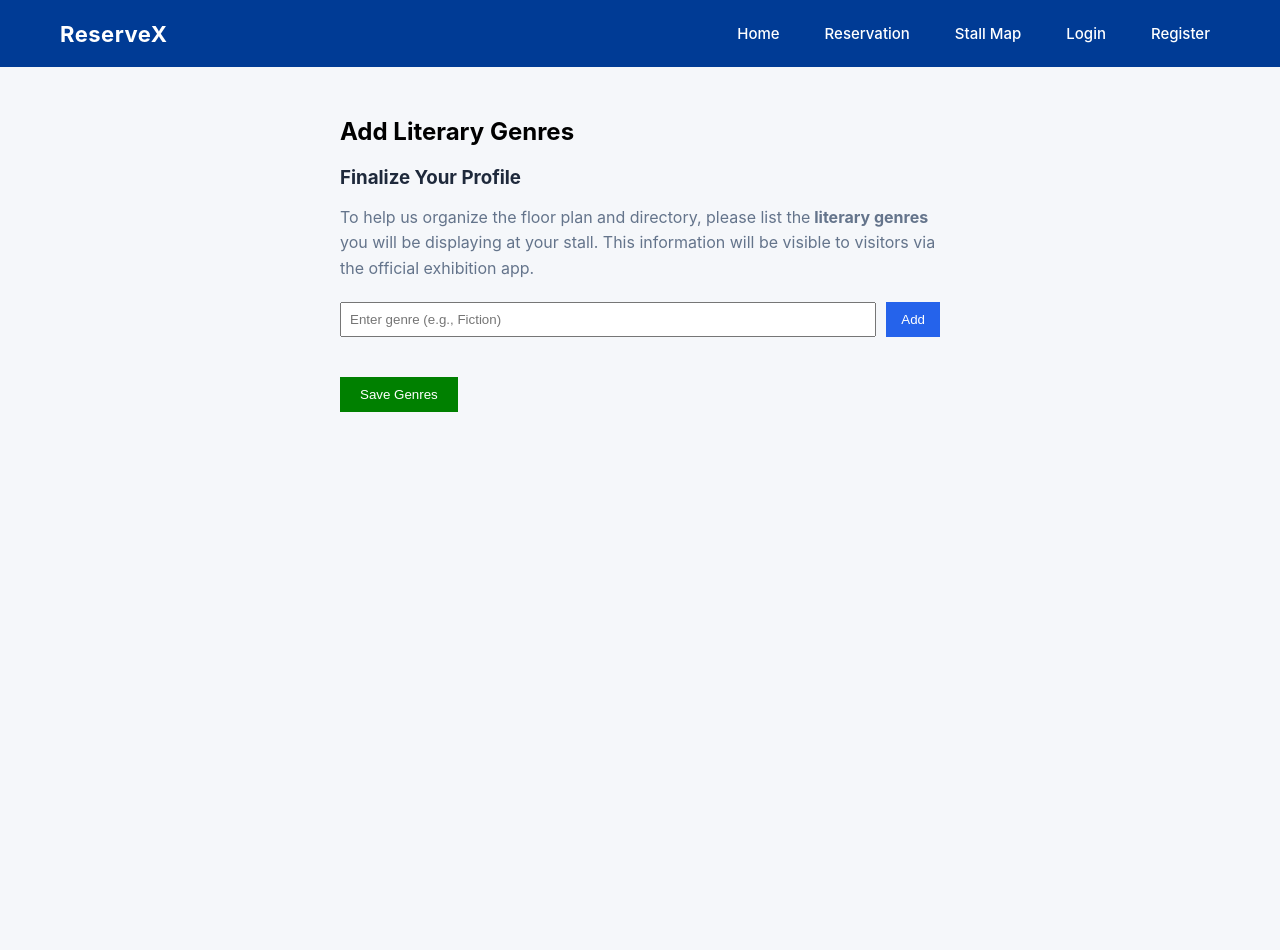
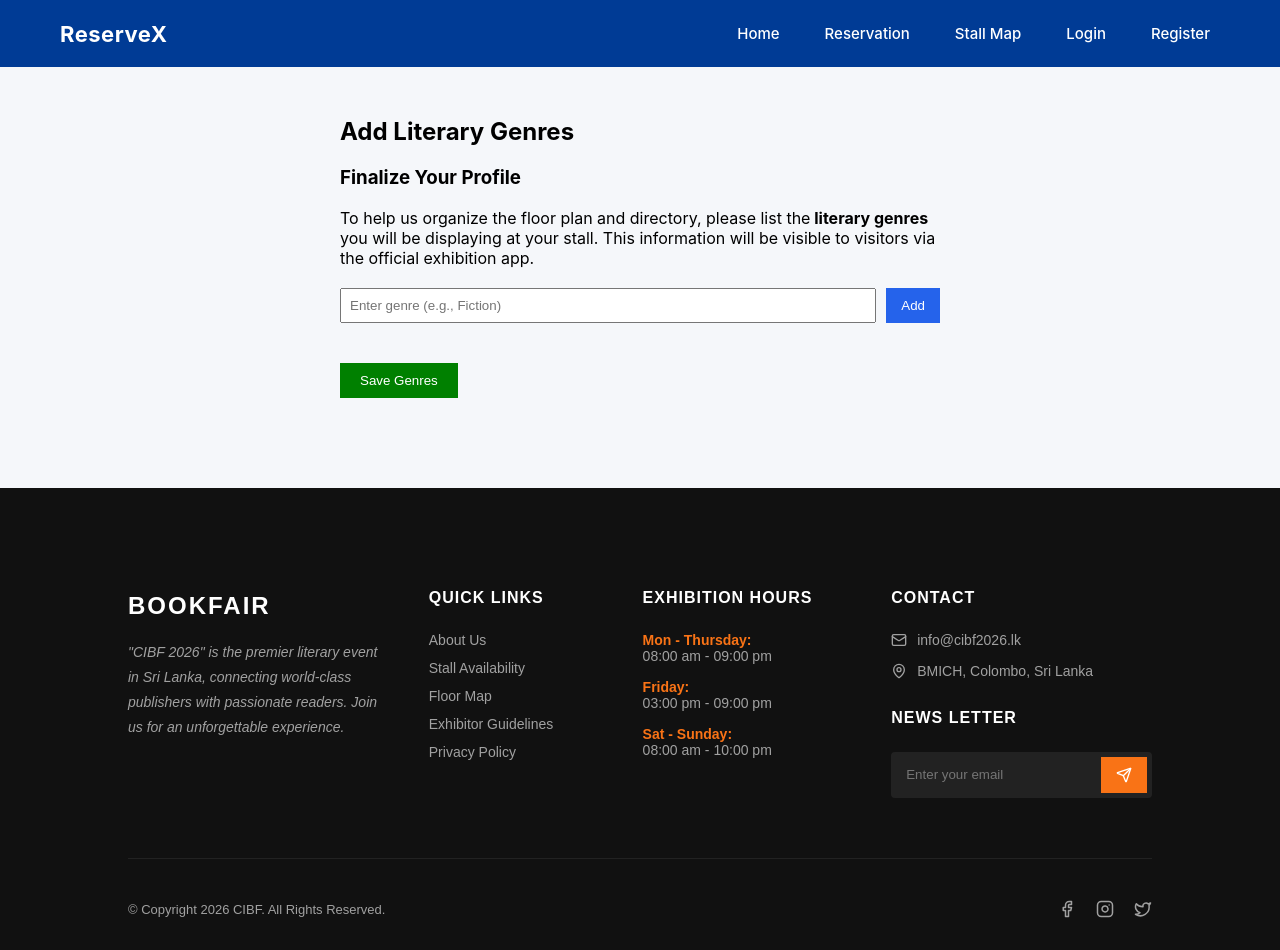
Before and after one commit to Lochithya/ReserveX, a React (Vite) app in the folder online-portal/: page /home in a window 1280 px wide. Before the commit the page ends 800 px from the top, so only its background shows below. Built offline with nearby package versions, Linux system fonts and the light colour scheme.

Commit message:
create footer

```diff
--- a/online-portal/package.json
+++ b/online-portal/package.json
@@ -11,6 +11,7 @@
   },
   "dependencies": {
     "axios": "^1.13.5",
+    "lucide-react": "^0.563.0",
     "react": "^19.2.0",
     "react-dom": "^19.2.0",
     "react-router-dom": "^7.13.0"
--- a/online-portal/src/App.jsx
+++ b/online-portal/src/App.jsx
@@ -5,6 +5,7 @@ import HomePage from './pages/HomePage';
 import ReservationPage from "./pages/ReservationPage";
 import NavBar from "./components/NavBar";
 import StallMap from "./pages/StallMap";
+import Footer from "./components/Footer";
 
 function App() {
   return (
@@ -18,6 +19,8 @@ function App() {
         <Route path="/reserve" element={<ReservationPage />} />
         <Route path="/stallmap" element={<StallMap />} />
       </Routes>
+
+      <Footer />
     </>
   );
 }
--- /dev/null
+++ b/online-portal/src/components/Footer.css
@@ -0,0 +1,146 @@
+/* --- Footer Styling --- */
+.main-footer {
+  background-color: #111111;
+  color: #a1a1a1;
+  padding: 80px 10% 20px 10%;
+  font-family: 'Poppins', sans-serif;
+  margin-top: 60px;
+}
+
+.footer-top {
+  display: grid;
+  grid-template-columns: 1.5fr 1fr 1.2fr 1.5fr;
+  gap: 40px;
+  padding-bottom: 60px;
+}
+
+.footer-logo {
+  color: #ffffff;
+  font-size: 24px;
+  font-weight: 800;
+  margin-bottom: 20px;
+  letter-spacing: 2px;
+}
+
+.footer-desc {
+  font-size: 14px;
+  line-height: 1.8;
+  font-style: italic;
+}
+
+.footer-heading {
+  color: #ffffff;
+  font-size: 16px;
+  font-weight: 600;
+  margin-bottom: 25px;
+  letter-spacing: 1px;
+}
+
+.footer-links, .footer-hours {
+  list-style: none;
+  padding: 0;
+  font-size: 14px;
+}
+
+.footer-links li {
+  margin-bottom: 12px;
+  transition: 0.3s;
+  cursor: pointer;
+}
+
+.footer-links li:hover {
+  color: #f97316; /* Orange hover from image */
+  padding-left: 5px;
+}
+
+.footer-hours li {
+  margin-bottom: 15px;
+}
+
+.footer-hours span {
+  display: block;
+  color: #f97316; /* Highlighted days */
+  font-weight: bold;
+}
+
+.contact-info p {
+  display: flex;
+  align-items: center;
+  gap: 10px;
+  margin-bottom: 15px;
+  font-size: 14px;
+}
+
+.newsletter-title {
+  margin-top: 30px;
+}
+
+.newsletter-box {
+  display: flex;
+  background: #222222;
+  border-radius: 4px;
+  overflow: hidden;
+  padding: 5px;
+}
+
+.newsletter-box input {
+  background: transparent;
+  border: none;
+  color: white;
+  padding: 10px;
+  flex: 1;
+  outline: none;
+}
+
+.newsletter-btn {
+  background: #f97316;
+  color: white;
+  border: none;
+  padding: 10px 15px;
+  cursor: pointer;
+  display: flex;
+  align-items: center;
+  justify-content: center;
+  transition: 0.3s;
+}
+
+.newsletter-btn:hover {
+  background: #ea580c;
+}
+
+/* Footer Bottom Bar */
+.footer-bottom {
+  border-top: 1px solid #222222;
+  padding-top: 30px;
+  display: flex;
+  justify-content: space-between;
+  align-items: center;
+  font-size: 13px;
+}
+
+.footer-socials {
+  display: flex;
+  gap: 20px;
+}
+
+.footer-socials svg {
+  cursor: pointer;
+  transition: 0.3s;
+}
+
+.footer-socials svg:hover {
+  color: #f97316;
+}
+
+/* Responsive Footer */
+@media (max-width: 992px) {
+  .footer-top {
+    grid-template-columns: 1fr 1fr;
+  }
+}
+
+@media (max-width: 600px) {
+  .footer-top {
+    grid-template-columns: 1fr;
+  }
+}
--- a/online-portal/src/components/Footer.jsx
+++ b/online-portal/src/components/Footer.jsx
@@ -0,0 +1,72 @@
+import React from 'react';
+import { Mail, MapPin, Facebook, Twitter, Instagram, Send } from "lucide-react";
+import { Link, useNavigate } from "react-router-dom";
+import { AuthContext } from "../contexts/AuthContext";
+import "./Footer.css";
+
+const Footer = () => {
+  return (
+    <footer className="main-footer">
+      <div className="footer-top">
+        {/* Column 1: About */}
+        <div className="footer-col">
+          <h3 className="footer-logo">BOOKFAIR</h3>
+          <p className="footer-desc">
+            "CIBF 2026" is the premier literary event in Sri Lanka,
+            connecting world-class publishers with passionate readers.
+            Join us for an unforgettable experience.
+          </p>
+        </div>
+
+        {/* Column 2: Quick Links */}
+        <div className="footer-col">
+          <h4 className="footer-heading">QUICK LINKS</h4>
+          <ul className="footer-links">
+            <li>About Us</li>
+            <li>Stall Availability</li>
+            <li>Floor Map</li>
+            <li>Exhibitor Guidelines</li>
+            <li>Privacy Policy</li>
+          </ul>
+        </div>
+
+        {/* Column 3: Hours */}
+        <div className="footer-col">
+          <h4 className="footer-heading">EXHIBITION HOURS</h4>
+          <ul className="footer-hours">
+            <li><span>Mon - Thursday:</span> 08:00 am - 09:00 pm</li>
+            <li><span>Friday:</span> 03:00 pm - 09:00 pm</li>
+            <li><span>Sat - Sunday:</span> 08:00 am - 10:00 pm</li>
+          </ul>
+        </div>
+
+        {/* Column 4: Contact & Newsletter */}
+        <div className="footer-col">
+          <h4 className="footer-heading">CONTACT</h4>
+          <div className="contact-info">
+            <p><Mail size={16} /> info@cibf2026.lk</p>
+            <p><MapPin size={16} /> BMICH, Colombo, Sri Lanka</p>
+          </div>
+          <h4 className="footer-heading newsletter-title">NEWS LETTER</h4>
+          <div className="newsletter-box">
+            <input type="email" placeholder="Enter your email" />
+            <button className="newsletter-btn">
+              <Send size={16} />
+            </button>
+          </div>
+        </div>
+      </div>
+
+      <div className="footer-bottom">
+        <p>© Copyright 2026 CIBF. All Rights Reserved.</p>
+        <div className="footer-socials">
+          <Facebook size={18} />
+          <Instagram size={18} />
+          <Twitter size={18} />
+        </div>
+      </div>
+    </footer>
+  );
+};
+
+export default Footer;
--- a/online-portal/src/pages/HomePage.css
+++ b/online-portal/src/pages/HomePage.css
@@ -52,5 +52,3 @@
   border: none;
   cursor: pointer;
 }
-.description h3 { color: #1e293b; margin-bottom: 12px; }
-.description p { color: #64748b; line-height: 1.6; }
--- a/online-portal/src/pages/HomePage.jsx
+++ b/online-portal/src/pages/HomePage.jsx
@@ -1,6 +1,8 @@
 import { useState } from "react";
 //import { saveGenres } from "../services/genre.service";
 import "./HomePage.css";
+
+
 
 const HomePage = () => {
   const [genreInput, setGenreInput] = useState("");
```
Also changed, not shown: 1 other file (tests, documents, lock files or other folders).
